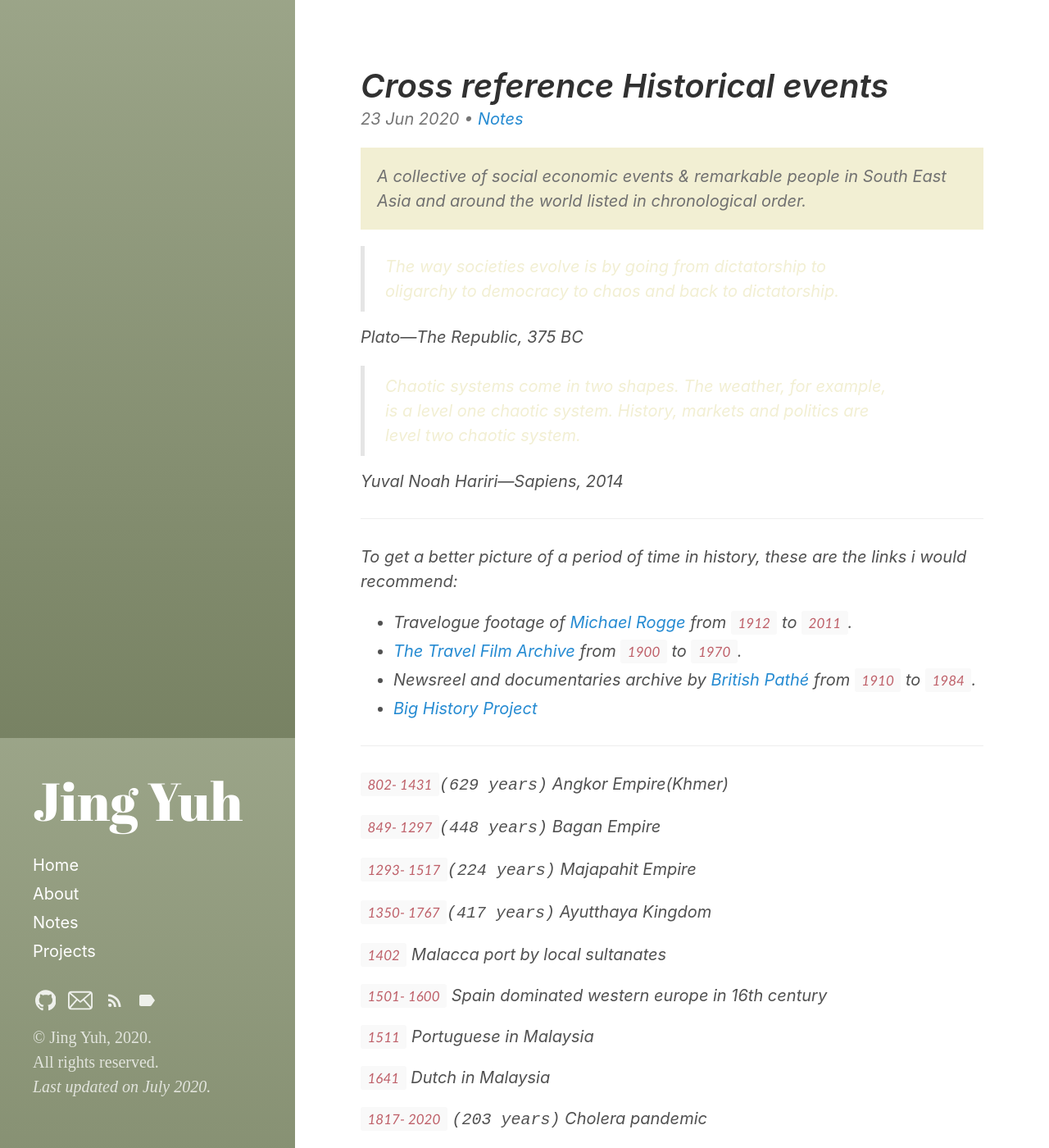
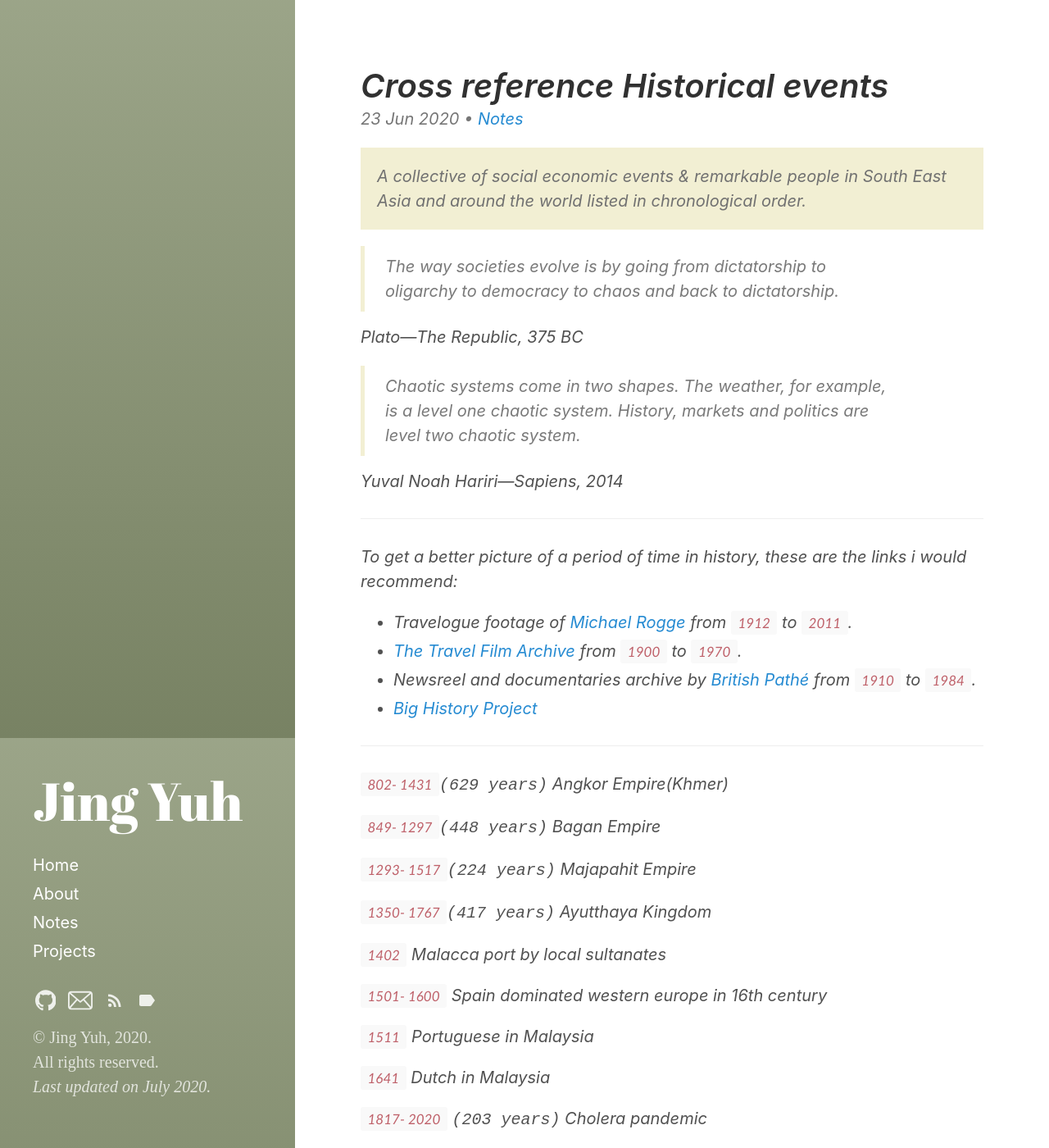
Before and after one commit to jyang123-bit/Website, a Jekyll site: the page built from _posts/2020-06-23-Notes-cross-reference-historical-events.md, in a window 1280 px wide and 1400 px high. Shown: the whole window at 82% size. Built offline with Jekyll 4.4.1, drawn with Linux system fonts in a browser that asks for light colours.

Commit message:
Update _type.scss

```diff
--- a/_sass/hydeout/_type.scss
+++ b/_sass/hydeout/_type.scss
@@ -82,8 +82,9 @@ abbr {
 }
 
 blockquote {
-  border-left: 0.25rem solid $border-color;
-  color: #f2efd3;
+  border-left: 0.25rem solid;
+  border-color: #f2efd3;
+  color: #7a7a7a;
   margin: 0.8rem 0;
   padding: 0.5rem 1rem;
 
```
